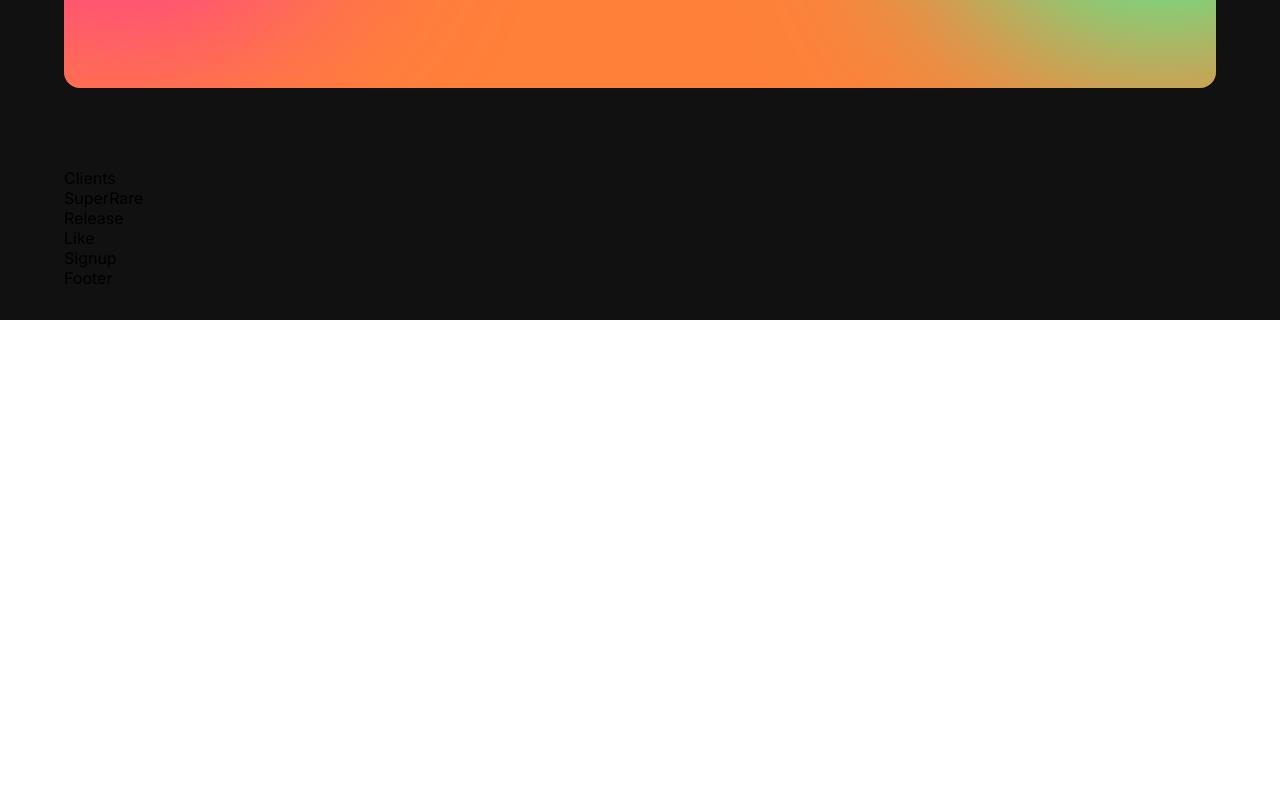
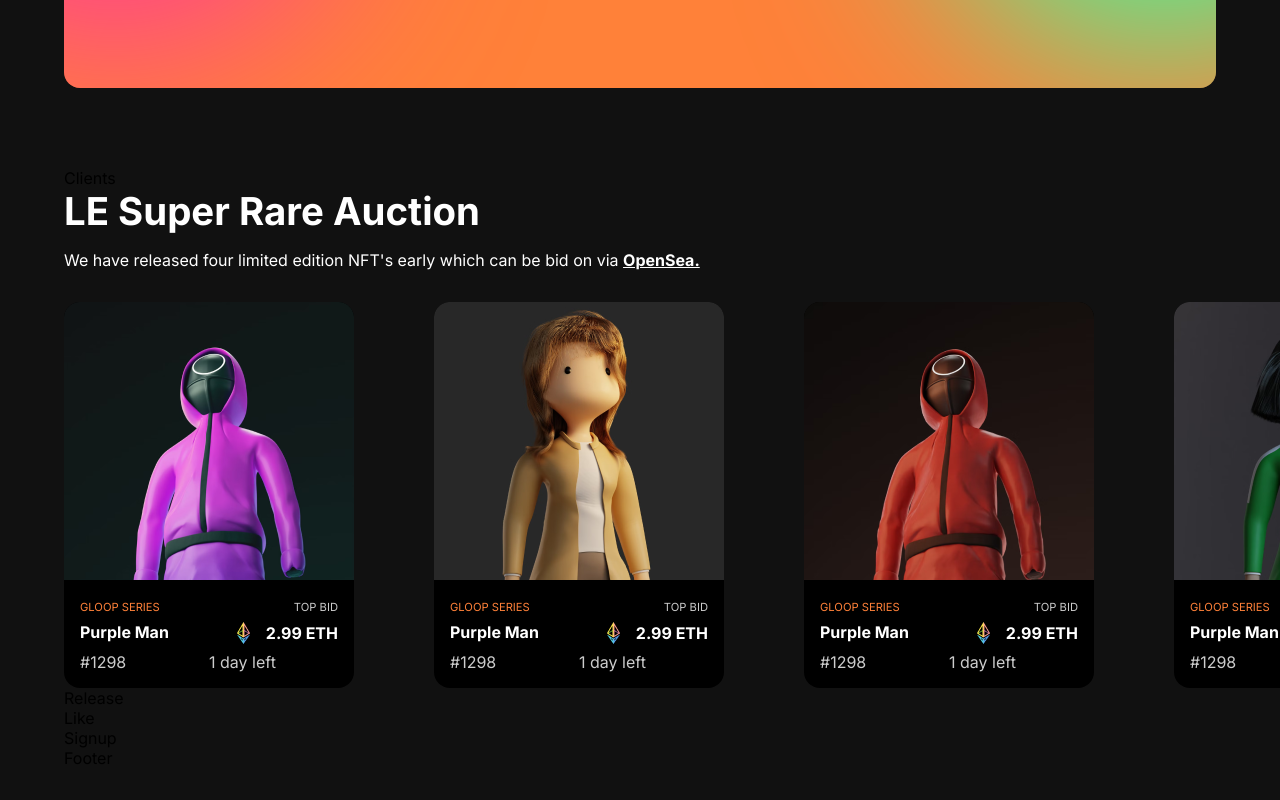
Before and after one commit to Zeeshnhmd/NFT-Landing-Page, a React (Create React App) app: page / in a window 1280 px wide. Shown: the part 1107-1907 px from the top of the page. Before the commit the page ends 1427 px from the top, so only its background shows below. Built offline with nearby package versions, Linux system fonts and the light colour scheme.

Commit message:
add superrare sectiojn

```diff
--- a/src/components/SuperRare.jsx
+++ b/src/components/SuperRare.jsx
@@ -1,7 +1,67 @@
 import React from 'react';
-
+import super1 from '../assets/super1.png';
+import super2 from '../assets/super2.png';
+import super3 from '../assets/super3.png';
+import super4 from '../assets/super4.png';
+import Card from './Card';
 const SuperRare = () => {
-	return <div>SuperRare</div>;
+	const data = [
+		{
+			image: super1,
+			series: 'Gloop Series',
+			title: 'Purple Man',
+			price: 2.99,
+			tag: 1298,
+			time: 1,
+		},
+		{
+			image: super2,
+			series: 'Gloop Series',
+			title: 'Purple Man',
+			price: 2.99,
+			tag: 1298,
+			time: 1,
+		},
+		{
+			image: super3,
+			series: 'Gloop Series',
+			title: 'Purple Man',
+			price: 2.99,
+			tag: 1298,
+			time: 1,
+		},
+		{
+			image: super4,
+			series: 'Gloop Series',
+			title: 'Purple Man',
+			price: 2.99,
+			tag: 1298,
+			time: 1,
+		},
+	];
+	return (
+		<div className="super-rare">
+			<div className="title-container">
+				<h2 className="title">LE Super Rare Auction</h2>
+				<p className="description">
+					We have released four limited edition NFT's early which can be bid on
+					via <a href="/">OpenSea.</a>
+				</p>
+			</div>
+			<div className="cards">
+				{data.map((superRare, index) => (
+					<Card
+						image={superRare.image}
+						series={superRare.series}
+						title={superRare.title}
+						price={superRare.price}
+						tag={superRare.tag}
+						time={superRare.time}
+					/>
+				))}
+			</div>
+		</div>
+	);
 };
 
 export default SuperRare;
--- a/src/scss/sections/_superRare.scss
+++ b/src/scss/sections/_superRare.scss
@@ -0,0 +1,26 @@
+.super-rare {
+	display: flex;
+	flex-direction: column;
+	gap: 2rem;
+	.title-container {
+		display: flex;
+		flex-direction: column;
+		gap: 1rem;
+		.title {
+			color: var(--accent-color1);
+			font-size: 2.4rem;
+		}
+		.description {
+			color: var(--accent-color1);
+			a {
+				color: var(--accent-color1);
+				font-weight: bold;
+			}
+		}
+	}
+	.cards {
+		display: flex;
+		justify-content: space-evenly;
+		gap: 5rem;
+	}
+}
```
